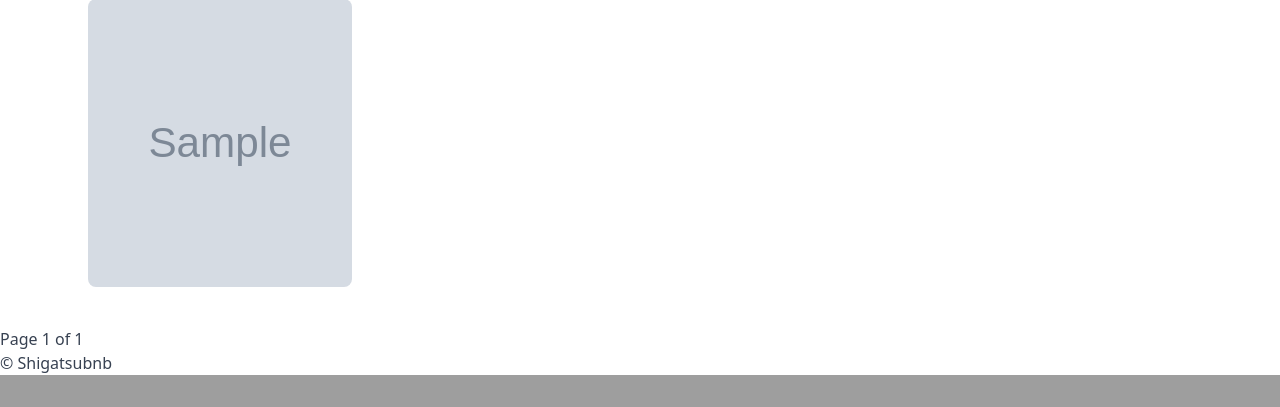
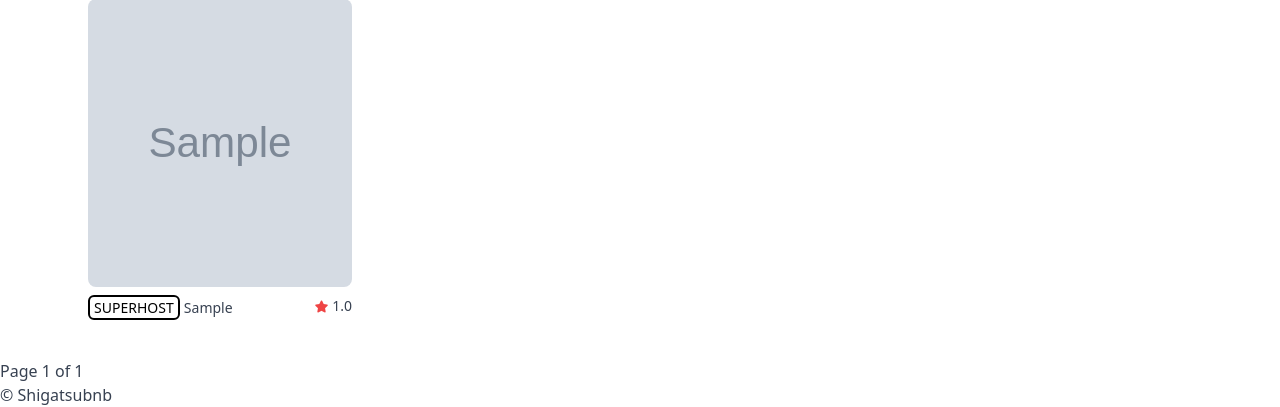
Before and after one commit to ShigatsuEl/shigatsubnb-clone, a Django app: page / in a window 1280 px wide. Shown: the part 801-1208 px from the top of the page. Before the commit the page ends 1176 px from the top, so only its background shows below. Run offline with Django 3.2, Linux system fonts and the light colour scheme; tables that the repository leaves empty hold one stand-in row (values such as "Sample post"); grey boxes marked "Sample" are stand-in pictures; style sheets or scripts are compiled from the project's sources; some libraries are stand-ins or nearby versions.

Commit message:
104.CSS Room Card(Room Information)

```diff
--- a/rooms/models.py
+++ b/rooms/models.py
@@ -121,7 +121,7 @@ class Room(core_models.TimeStampModel):
         for review in all_reviews:
             all_rating += review.rating_average()
         if len(all_reviews) > 0:
-            return round(all_rating / len(all_reviews))
+            return round(all_rating / len(all_reviews), 2)
         else:
             return 0
 
--- a/rooms/views.py
+++ b/rooms/views.py
@@ -10,7 +10,7 @@ class HomeView(ListView):
     """ HomeView Definition """
 
     model = models.Room
-    paginate_by = 10
+    paginate_by = 12
     paginate_orphans = 5
     ordering = "created"
     context_object_name = "rooms"
--- a/templates/base.html
+++ b/templates/base.html
@@ -5,10 +5,11 @@
     <meta charset="UTF-8">
     <meta http-equiv="X-UA-Compatible" content="IE=edge">
     <meta name="viewport" content="width=device-width, initial-scale=1.0">
+    <link rel="stylesheet" href="https://use.fontawesome.com/releases/v5.11.2/css/all.css">
     <link rel="stylesheet" href="{% static 'css/styles.css' %}">
     <title>{% block page_title %}{% endblock page_title %} | Shigatsubnb</title>
 </head>
-<body class="mt-20 text-gray-700">
+<body class="mt-20 text-gray-700 font-light">
     <header class="container fixed inset-0 flex items-center border-b px-20 max-w-full h-20 shadow-md bg-black">
         <div class="flex justify-start items-center w-1/3">
             <a class="flex items-center" href="{% url "core:home" %}">
--- a/templates/partials/room_card.html
+++ b/templates/partials/room_card.html
@@ -1,3 +1,15 @@
 <div class="w-1/4 mb-10 px-2">
-    <div class="rounded-lg w-full h-72 bg-cover bg-center" style="background-image: url({{room.first_photo}});"></div>
+    <div class="rounded-lg mb-2 w-full h-72 bg-cover bg-center" style="background-image: url({{room.first_photo}});"></div>
+    <div class="flex justify-between items-center">
+        <div>
+            {% if room.host.superhost %}
+                <span class="border-2 border-black py-px px-1 rounded-md uppercase font-medium text-sm text-black">superhost</span>
+            {% endif %}
+            <span class="text-sm text-gray-700">{{room.city}}</span>
+        </div>
+        <span class="flex items-center text-sm">
+            <i class="fas fa-star mr-1 text-red-500 text-xs"></i>
+            <span style="margin-bottom: 2px;">{{room.total_rating}}</span>
+        </span class="text-sm">
+    </div>
 </div>
```
